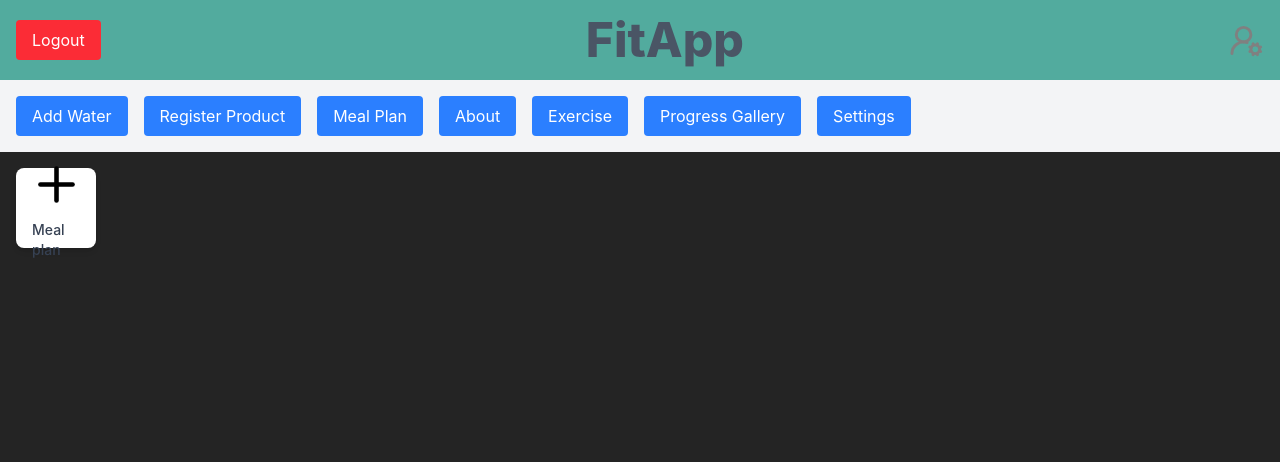
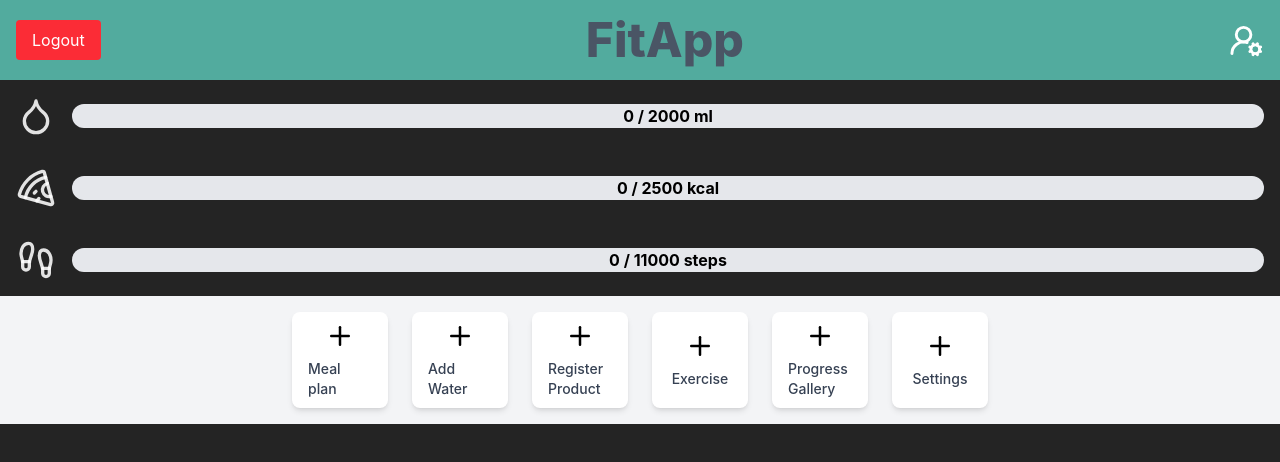
Before and after one commit to martix3001/FiTAppka, a React (Vite) app: page /dashboard in a window 1280 px wide. Shown: the top 462 px of the page. Built offline with nearby package versions, Linux system fonts and the light colour scheme; no server answers; the database is empty; sample sign-in values are in the browser's storage.

Commit message:
feat: home and db access

```diff
--- a/src/app/App.tsx
+++ b/src/app/App.tsx
@@ -15,6 +15,7 @@ import MealPlanAdd from "./routes/MealPlanAdd";
 import ExerciseAdd from "./routes/ExerciseAdd";
 import ExerciseEdit from "./routes/ExerciseEdit";
 import useAuth from "../contexts/auth/useAuth";
+import Home from "./routes/Home";
 
 const RootRedirect = () => {
   const { user } = useAuth();
@@ -42,22 +43,15 @@ const router = createBrowserRouter([
         path: "/dashboard",
         element: <DashboardLayout />,
         children: [
+          { index: true, element: <Home /> }, // Default route for /dashboard
           { path: "add-water", element: <AddWater /> },
           { path: "register-product", element: <RegisterProduct /> },
-          {
-            path: "meal-plan",
-            element: <MealPlan />,
-            children: [{ path: "add", element: <MealPlanAdd /> }],
-          },
+          { path: "meal-plan", element: <MealPlan /> },
+          { path: "meal-plan/add", element: <MealPlanAdd /> },
           { path: "about", element: <About /> },
-          {
-            path: "exercise",
-            element: <Exercise />,
-            children: [
-              { path: "add", element: <ExerciseAdd /> },
-              { path: "edit", element: <ExerciseEdit /> },
-            ],
-          },
+          { path: "exercise", element: <Exercise /> },
+          { path: "exercise/add", element: <ExerciseAdd /> },
+          { path: "exercise/edit", element: <ExerciseEdit /> },
           { path: "progress-gallery", element: <ProgressGallery /> },
           { path: "settings", element: <Settings /> },
         ],
--- a/src/app/routes/DashboardLayout.tsx
+++ b/src/app/routes/DashboardLayout.tsx
@@ -2,8 +2,7 @@ import { Outlet, useNavigate } from "react-router";
 import useAuth from "../../contexts/auth/useAuth";
 import { logoutUser } from "../../firebase/auth/logoutUser";
 import PWABadge from "../../components/PWABadge";
-import { Plus, UserRoundCog } from "lucide-react";
-import ActionTile from "../../components/ActionTile";
+import { UserRoundCog } from "lucide-react";
 
 export default function DashboardLayout() {
   const { user } = useAuth();
@@ -19,13 +18,11 @@ export default function DashboardLayout() {
   };
 
   if (!user) {
-    return null; // Optionally, redirect to login if user is not authenticated
+    return null;
   }
 
   return (
-    <div className="min-h-screen flex flex-col">
-      {/* Header */}
-
+    <div className="flex flex-col">
       <div className="bg-[#52AB9E] text-white p-4 flex justify-between items-center">
         <div className="">
           <button
@@ -41,7 +38,7 @@ export default function DashboardLayout() {
             onClick={() => navigate("/dashboard/settings")}
             className="hover:cursor-pointer"
             size={35}
-            color="grey"
+            color="white"
           />
         </div>
       </div>
@@ -57,7 +54,7 @@ export default function DashboardLayout() {
       </header> */}
 
       {/* Navigation Buttons for Testing */}
-      <nav className="bg-gray-100 p-4 flex gap-4">
+      {/* <nav className="bg-gray-100 p-4 flex gap-4">
         <button
           onClick={() => navigate("/dashboard/add-water")}
           className="bg-blue-500 text-white px-4 py-2 rounded hover:bg-blue-600 transition"
@@ -100,17 +97,11 @@ export default function DashboardLayout() {
         >
           Settings
         </button>
-      </nav>
+      </nav> */}
 
       {/* Main Content */}
-      <main className="flex-1 p-4">
-        <ActionTile
-          icon={<Plus color="black" size={55} className="self-center" />}
-          label={"Meal plan"}
-          onClick={() => navigate("/dashboard/meal-plan")}
-        />
-        <Outlet />
-      </main>
+
+      <Outlet />
       <PWABadge />
     </div>
   );
--- /dev/null
+++ b/src/app/routes/Home.tsx
@@ -0,0 +1,124 @@
+import { doc, getDoc } from "firebase/firestore";
+import { Droplet, Pizza, Footprints, Plus } from "lucide-react";
+import { useState, useEffect } from "react";
+import { useNavigate } from "react-router";
+import ActionTile from "../../components/ActionTile";
+import { db } from "../../firebase/firebase";
+import useAuth from "../../contexts/auth/useAuth";
+
+export default function Home() {
+  const { user } = useAuth();
+  const navigate = useNavigate();
+  const [waterProgress, setWaterProgress] = useState(0);
+  const [mealProgress, setMealProgress] = useState(0);
+  const [stepsProgress, setStepsProgress] = useState(0);
+
+  useEffect(() => {
+    const fetchData = async () => {
+      if (user) {
+        try {
+          const userId = user.uid; // Replace with actual user ID
+          const userDocRef = doc(db, "users", userId);
+          const userDoc = await getDoc(userDocRef);
+
+          if (userDoc.exists()) {
+            const data = userDoc.data();
+            setWaterProgress(data.water || 0);
+            setMealProgress(data.calories || 0);
+            setStepsProgress(data.steps || 0);
+          } else {
+            console.error("No such document!");
+          }
+        } catch (error) {
+          console.error("Error fetching user data:", error);
+        }
+      }
+    };
+
+    fetchData();
+  }, []);
+
+  return (
+    <div className="flex flex-col justify-between">
+      <div>
+        <div className="flex flex-col gap-8 p-4 flex-grow overflow-y-auto">
+          {/* Water Progress */}
+          <div className="flex items-center gap-4">
+            <Droplet size={40} />
+            <div className="flex-1 bg-gray-200 rounded-full h-6 relative">
+              <div
+                className="bg-blue-500 h-6 rounded-full"
+                style={{ width: `${(waterProgress / 2000) * 100}%` }}
+              ></div>
+              <span className="absolute inset-0 flex justify-center items-center text-black font-bold">
+                {`${waterProgress} / 2000 ml`}
+              </span>
+            </div>
+          </div>
+
+          {/* Meal Progress */}
+          <div className="flex items-center gap-4">
+            <Pizza size={40} />
+            <div className="flex-1 bg-gray-200 rounded-full h-6 relative">
+              <div
+                className="bg-green-500 h-6 rounded-full"
+                style={{ width: `${(mealProgress / 2500) * 100}%` }}
+              ></div>
+              <span className="absolute inset-0 flex justify-center items-center text-black font-bold">
+                {`${mealProgress} / 2500 kcal`}
+              </span>
+            </div>
+          </div>
+
+          {/* Steps Progress */}
+          <div className="flex items-center gap-4">
+            <Footprints size={40} />
+            <div className="flex-1 bg-gray-200 rounded-full h-6 relative">
+              <div
+                className="bg-yellow-500 h-6 rounded-full"
+                style={{ width: `${(stepsProgress / 11000) * 100}%` }}
+              ></div>
+              <span className="absolute inset-0 flex justify-center items-center text-black font-bold">
+                {`${stepsProgress} / 11000 steps`}
+              </span>
+            </div>
+          </div>
+        </div>
+      </div>
+
+      {/* Feature Buttons Section */}
+      <div className="flex flex-wrap justify-center items-center gap-6 py-4 bg-gray-100">
+        <ActionTile
+          icon={<Plus color="black" size={30} className="self-center" />}
+          label={"Meal plan"}
+          onClick={() => navigate("/dashboard/meal-plan")}
+        />
+        <ActionTile
+          icon={<Plus color="black" size={30} className="self-center" />}
+          label={"Add Water"}
+          onClick={() => navigate("/dashboard/add-water")}
+        />
+        <ActionTile
+          icon={<Plus color="black" size={30} className="self-center" />}
+          label={"Register Product"}
+          onClick={() => navigate("/dashboard/register-product")}
+        />
+        <ActionTile
+          icon={<Plus color="black" size={30} className="self-center" />}
+          label={"Exercise"}
+          onClick={() => navigate("/dashboard/exercise")}
+        />
+        <ActionTile
+          icon={<Plus color="black" size={30} className="self-center" />}
+          label={"Progress Gallery"}
+          onClick={() => navigate("/dashboard/progress-gallery")}
+        />
+        <ActionTile
+          icon={<Plus color="black" size={30} className="self-center" />}
+          label={"Settings"}
+          onClick={() => navigate("/dashboard/settings")}
+        />
+      </div>
+    </div>
+  );
+}
--- a/src/components/ActionTile.tsx
+++ b/src/components/ActionTile.tsx
@@ -10,8 +10,8 @@ export default function ActionTile({ icon, label, onClick }: ActionTileProps) {
   return (
     <div
       onClick={onClick}
-      className="flex flex-col items-center justify-center bg-white rounded-lg shadow-md p-4 cursor-pointer hover:bg-gray-100 transition"
-      style={{ width: "80px", height: "80px" }}
+      className="flex flex-col items-center justify-center bg-white rounded-lg shadow-md p-4 cursor-pointer size-24 hover:bg-gray-100 transition"
+      // style={{ width: "80px", height: "80px" }}
     >
       <div className="text-2xl mb-2">{icon}</div>
       <span className="text-sm font-medium text-gray-700">{label}</span>
--- /dev/null
+++ b/src/firebase/db/addCalories.ts
@@ -0,0 +1,24 @@
+import { doc, updateDoc, increment } from "firebase/firestore";
+import { db } from "../firebase";
+
+/**
+ * Function to add calories to the user's progress.
+ * @param userId - The unique ID of the user.
+ * @param amount - The amount of calories to add.
+ */
+export async function addCalories(userId: string, amount: number) {
+  if (!userId) {
+    throw new Error("User ID is required to update calorie progress.");
+  }
+
+  try {
+    const userDocRef = doc(db, "users", userId);
+    await updateDoc(userDocRef, {
+      calories: increment(amount),
+    });
+    console.log(`Added ${amount} kcal for user: ${userId}`);
+  } catch (error) {
+    console.error("Error updating calorie progress:", error);
+    throw new Error("Failed to update calorie progress.");
+  }
+}
--- /dev/null
+++ b/src/firebase/db/addSteps.ts
@@ -0,0 +1,24 @@
+import { doc, updateDoc, increment } from "firebase/firestore";
+import { db } from "../firebase";
+
+/**
+ * Function to add steps to the user's progress.
+ * @param userId - The unique ID of the user.
+ * @param amount - The number of steps to add.
+ */
+export async function addSteps(userId: string, amount: number) {
+  if (!userId) {
+    throw new Error("User ID is required to update step progress.");
+  }
+
+  try {
+    const userDocRef = doc(db, "users", userId);
+    await updateDoc(userDocRef, {
+      steps: increment(amount),
+    });
+    console.log(`Added ${amount} steps for user: ${userId}`);
+  } catch (error) {
+    console.error("Error updating step progress:", error);
+    throw new Error("Failed to update step progress.");
+  }
+}
--- /dev/null
+++ b/src/firebase/db/addWater.ts
@@ -0,0 +1,24 @@
+import { doc, updateDoc, increment } from "firebase/firestore";
+import { db } from "../firebase";
+
+/**
+ * Function to add water to the user's progress.
+ * @param userId - The unique ID of the user.
+ * @param amount - The amount of water to add (in ml).
+ */
+export async function addWater(userId: string, amount: number) {
+  if (!userId) {
+    throw new Error("User ID is required to update water progress.");
+  }
+
+  try {
+    const userDocRef = doc(db, "users", userId);
+    await updateDoc(userDocRef, {
+      water: increment(amount),
+    });
+    console.log(`Added ${amount} ml of water for user: ${userId}`);
+  } catch (error) {
+    console.error("Error updating water progress:", error);
+    throw new Error("Failed to update water progress.");
+  }
+}
--- a/src/firebase/db/createUserDatabase.ts
+++ b/src/firebase/db/createUserDatabase.ts
@@ -18,6 +18,9 @@ export async function createUserDatabase(
   try {
     const userDocRef = doc(db, "users", userId);
     await setDoc(userDocRef, {
+      water: 0,
+      calories: 0,
+      steps: 0,
       ...userData,
       createdAt: new Date().toISOString(),
     });
--- a/vite.config.ts
+++ b/vite.config.ts
@@ -7,17 +7,7 @@ import tailwindcss from "@tailwindcss/vite";
 export default defineConfig({
   plugins: [
     react(),
-    tailwindcss({
-      config: {
-        theme: {
-          extend: {
-            colors: {
-              'header-green': '#52AB9E', // Add custom color
-            },
-          },
-        },
-      },
-    }),
+    tailwindcss(),
     VitePWA({
       registerType: "prompt",
       injectRegister: false,
```
